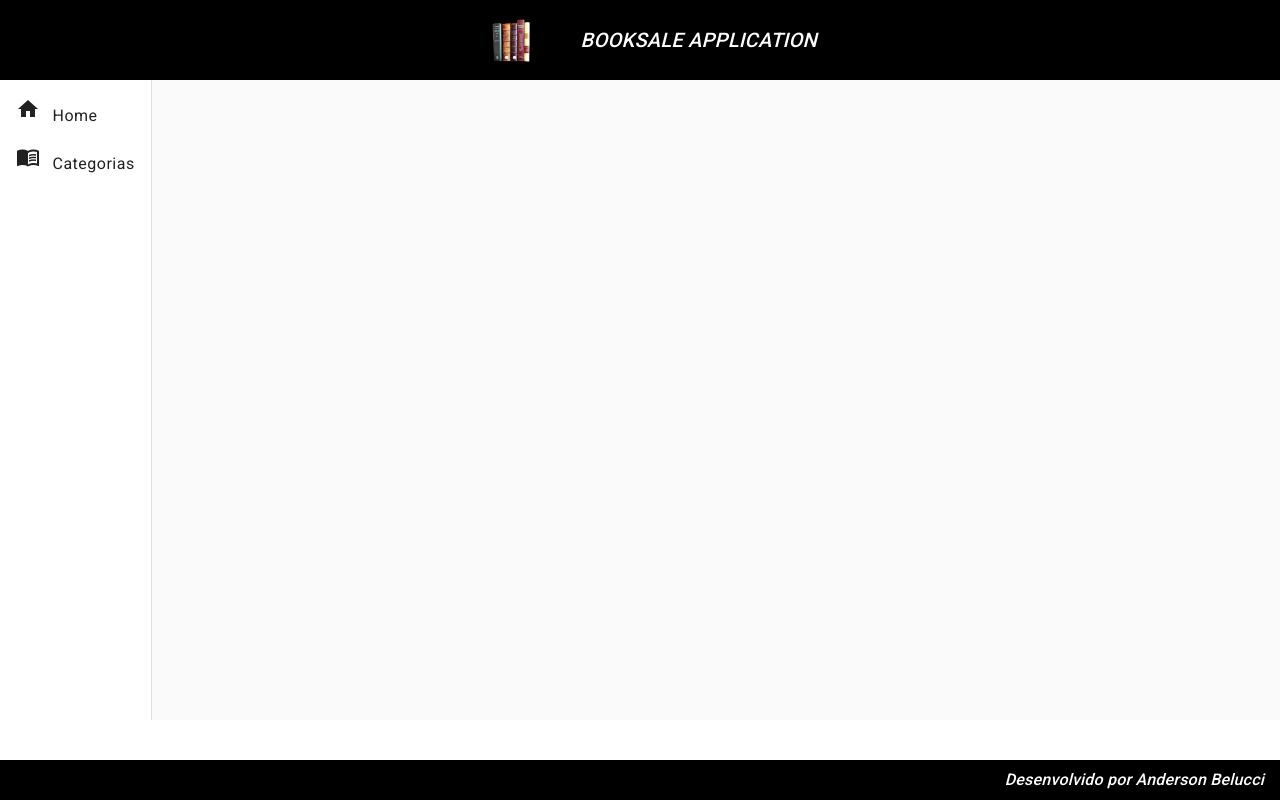
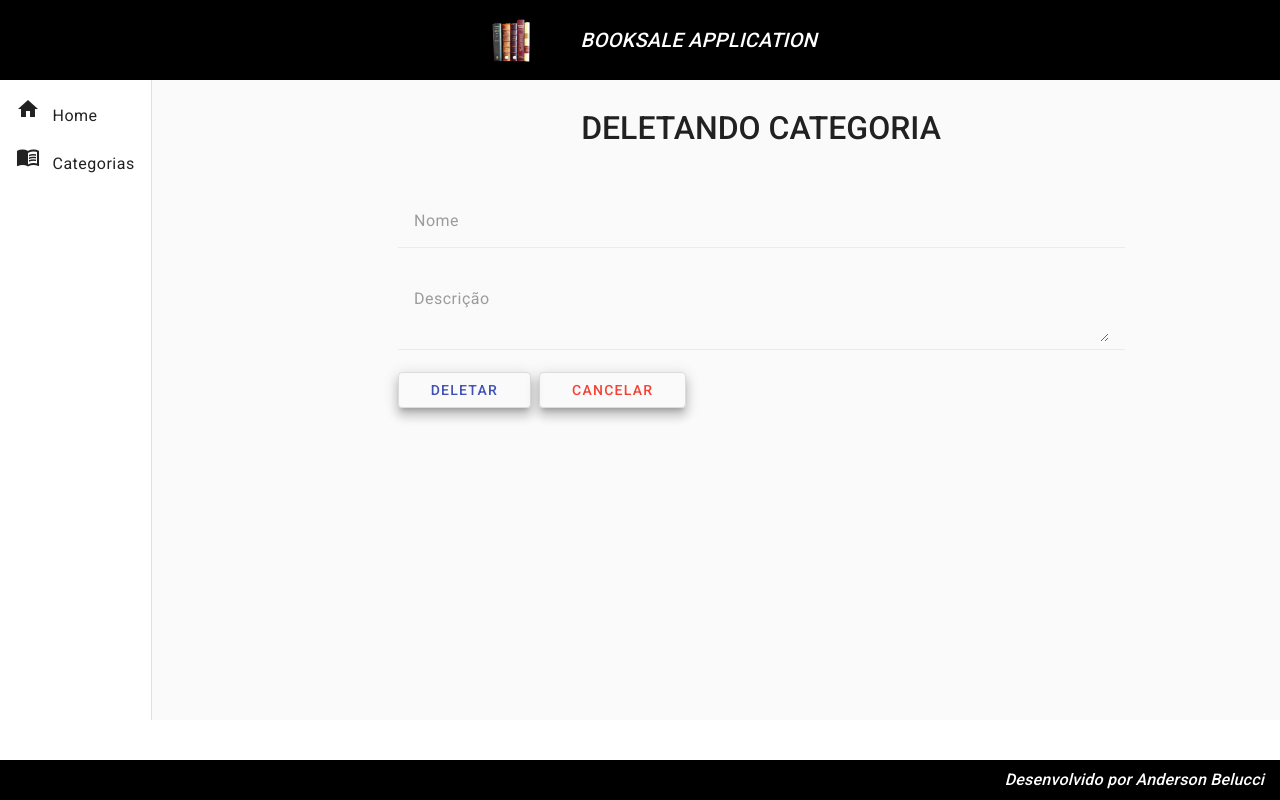
Before and after one commit to andybelucci/booksale-front, an Angular app: page /categorias/delete/1 in a window 1280 px wide. Before the commit this address led to /. Built offline with nearby package versions, Linux system fonts and the light colour scheme; no server answers.

Commit message:
Categoria DELETE implementada

```diff
--- a/src/app/app-routing.module.ts
+++ b/src/app/app-routing.module.ts
@@ -3,6 +3,7 @@
 import { HomeComponent } from './components/views/home/home.component';
 import { CategoriaReadComponent } from './components/views/categoria/categoria-read/categoria-read.component';
 import { CategoriaCreateComponent } from './components/views/categoria/categoria-create/categoria-create.component';
+import { CategoriaDeleteComponent } from './components/views/categoria/categoria-delete/categoria-delete.component';
 
 const routes: Routes = [
   {
@@ -17,6 +18,10 @@
   {
     path: 'categorias/create',
     component: CategoriaCreateComponent
+  },
+  {
+    path: 'categorias/delete/:id',
+    component: CategoriaDeleteComponent
   }
 ];
 
--- a/src/app/app.module.ts
+++ b/src/app/app.module.ts
@@ -22,6 +22,7 @@
 import {MatInputModule} from '@angular/material/input';
 import {MatFormFieldModule} from '@angular/material/form-field';
 import {MatSnackBarModule} from '@angular/material/snack-bar';
+import { CategoriaDeleteComponent } from './components/views/categoria/categoria-delete/categoria-delete.component';
 
 @NgModule({
   declarations: [
@@ -32,6 +33,7 @@
     HomeComponent,
     CategoriaReadComponent,
     CategoriaCreateComponent,
+    CategoriaDeleteComponent,
   ],
   imports: [
     BrowserModule,
--- /dev/null
+++ b/src/app/components/views/categoria/categoria-delete/categoria-delete.component.css
@@ -0,0 +1,26 @@
+form {
+    text-align: center;
+    width: 70%;
+    margin: 2rem auto 0 auto;
+}
+
+h1 {
+    font-size: 2rem;
+    font-weight: 500;
+    margin-bottom: 3rem;
+}
+
+.form {
+    width: 100%;
+}
+
+.buttons {
+    width: 100%;
+    text-align: start;
+}
+
+button {
+    margin-right: .5rem;
+    padding-right: 2rem;
+    padding-left: 2rem;
+}
--- /dev/null
+++ b/src/app/components/views/categoria/categoria-delete/categoria-delete.component.html
@@ -0,0 +1,19 @@
+<form>
+    <h1>DELETANDO CATEGORIA</h1>
+
+    <mat-form-field class="form">
+        <mat-label>Nome</mat-label>
+        <input matInput [(ngModel)]="categoria.nome" type="text" name="nome" disabled>
+    </mat-form-field>
+    <mat-form-field class="form">
+        <mat-label>Descrição</mat-label>
+        <textarea matInput [(ngModel)]="categoria.descricao" type="text" name="descricao" disabled></textarea>
+    </mat-form-field>
+
+    <div class="buttons">
+        <button (click)="delete()" class="mat-elevation-z8" mat-stroked-button color="primary">DELETAR</button>
+        <button (click)="cancel()" class="mat-elevation-z8" mat-stroked-button color="warn">CANCELAR</button>
+    </div>
+
+
+</form>
--- /dev/null
+++ b/src/app/components/views/categoria/categoria-delete/categoria-delete.component.ts
@@ -0,0 +1,46 @@
+import { Categoria } from './../categoria-read/categoria.model';
+import { Component, OnInit } from '@angular/core';
+import { CategoriaService } from '../categoria.service';
+import { ActivatedRoute, Router } from '@angular/router';
+//import { Categoria } from '../categoria-read/categoria.model';
+
+@Component({
+  selector: 'app-categoria-delete',
+  templateUrl: './categoria-delete.component.html',
+  styleUrls: ['./categoria-delete.component.css']
+})
+export class CategoriaDeleteComponent implements OnInit{
+
+  categoria: Categoria = {
+    id: '',
+    nome:'',
+    descricao:''
+  }
+  CategoriaDeleteComponent: any;
+
+   constructor(private service: CategoriaService, private route: ActivatedRoute, private router: Router) { }
+
+ngOnInit(): void {
+  this.categoria.id = this.route.snapshot.paramMap.get('id')!
+  this.findById()
+}
+
+  findById(): void {
+     this.service.findById(this.categoria.id!).subscribe((resposta) => {
+      this.categoria = resposta
+     })
+  }
+
+  delete(): void {
+    this.service.delete(this.categoria.id!).subscribe((resposta) => {
+      this.router.navigate(['categorias'])
+      this.service.mensagem('Categoria deletada com sucesso!')
+    }, err =>{
+      this.service.mensagem(err.error.error)
+    })
+  }
+
+  cancel(): void {
+    this.router.navigate(['categorias'])
+  }
+}
--- a/src/app/components/views/categoria/categoria-read/categoria-read.component.html
+++ b/src/app/components/views/categoria/categoria-read/categoria-read.component.html
@@ -45,7 +45,7 @@
             <a class="edit" href="#">
                 <i class="material-icons">edit</i>
             </a>
-            <a class="delete" href="#">
+            <a class="delete" routerLink="delete/{{ row.id }}">
               <i class="material-icons">delete</i>
           </a>
              </td>
--- a/src/app/components/views/categoria/categoria.service.ts
+++ b/src/app/components/views/categoria/categoria.service.ts
@@ -21,9 +21,19 @@
      return this.http.get<Categoria[]>(url)
  }
 
+ findById(id: String): Observable<Categoria> {
+   const url = `${this.baseUrl}/categorias/${id}`
+   return this.http.get<Categoria>(url)
+ }
+
  create(categoria: Categoria): Observable<Categoria> {
      const url = `${this.baseUrl}/categorias`
      return this.http.post<Categoria>(url,categoria);
+ }
+
+ delete(id: String): Observable<void> {
+  const url = `${this.baseUrl}/categorias/${id}`
+  return this.http.delete<void>(url)
  }
 
   mensagem(str: String): void {
```
